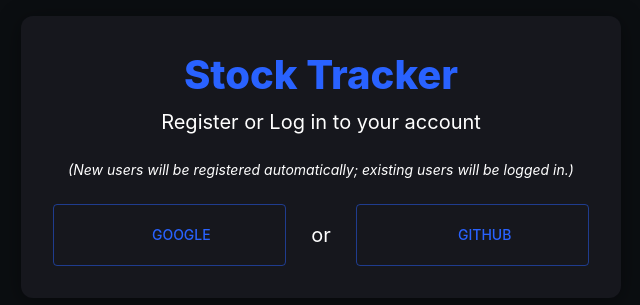
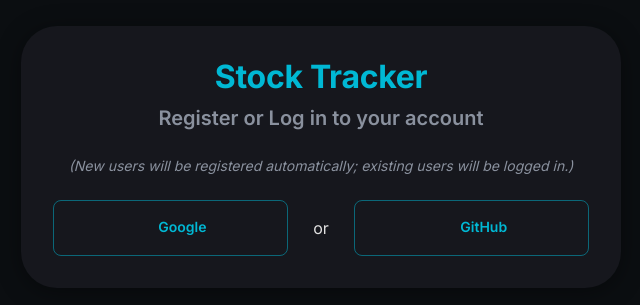
Before and after one commit to TradeLayers/FE, a React (Vite) app: page /login in a window 1280 px wide. Shown: the part 243-548 px from the top of the page, without its empty margins (319-959 px from the left). Built offline with nearby package versions, Linux system fonts and the light colour scheme; no server answers; some icons are missing.

Commit message:
STC-53: Set up unified dark theme with consistent color scheme

```diff
--- a/index.html
+++ b/index.html
@@ -3,8 +3,11 @@
     <head>
         <meta charset="UTF-8" />
         <link rel="icon" type="image/svg+xml" href="/vite.svg" />
+        <link rel="preconnect" href="https://fonts.googleapis.com" />
+        <link rel="preconnect" href="https://fonts.gstatic.com" crossorigin />
+        <link href="https://fonts.googleapis.com/css2?family=Inter:wght@400;500;600;700&display=swap" rel="stylesheet" />
         <meta name="viewport" content="width=device-width, initial-scale=1.0" />
-        <title>frontend</title>
+        <title>Stock Tracker</title>
     </head>
     <body>
         <div id="root"></div>
--- a/src/MainPage.styles.ts
+++ b/src/MainPage.styles.ts
@@ -14,6 +14,5 @@
 export const AuthButton: SxProps<Theme> = {
     px: 4,
     py: 1.5,
-    fontSize: '1.1rem',
-    backgroundColor: '#16171dff',
+    backgroundColor: 'background.paper',
 };
--- a/src/features/Login/SignUp.styles.ts
+++ b/src/features/Login/SignUp.styles.ts
@@ -12,22 +12,21 @@
 export const Description: SxProps<Theme> = {
     width: '100%',
     maxWidth: 600,
-    color: 'primary.secondary',
+    color: 'text.primary',
     bgcolor: 'background.paper',
     borderRadius: 3,
     p: 4,
-    fontSize: 20,
     boxShadow: '0 4px 24px rgba(0,0,0,0.4)',
 };
 
 export const AdditionalInfo: SxProps<Theme> = {
     mt: 1,
     mb: 3,
-    color: 'primary.secondary',
+    color: 'text.secondary',
 };
 
 export const AuthOptions: SxProps<Theme> = {
     display: 'flex',
     gap: 2,
-    color: 'ffffff',
+    color: 'text.primary',
 };
--- a/src/features/Login/SignUp.tsx
+++ b/src/features/Login/SignUp.tsx
@@ -62,17 +62,11 @@
     return (
         <Box sx={Title}>
             <Box sx={Description}>
-                <Typography
-                    variant="h5"
-                    fontSize={40}
-                    fontWeight={800}
-                    textAlign="center"
-                    color="primary.main"
-                >
+                <Typography variant="h2" textAlign="center" color="primary.main">
                     Stock Tracker
                 </Typography>
 
-                <Typography variant="h5" fontSize={20} textAlign="center" sx={AdditionalInfo}>
+                <Typography variant="h5" textAlign="center" sx={AdditionalInfo}>
                     Register or Log in to your account
                 </Typography>
                 <Typography
--- a/src/styles/theme.ts
+++ b/src/styles/theme.ts
@@ -3,15 +3,65 @@
 const MainTheme = createTheme({
     palette: {
         mode: 'dark',
-        primary: { main: '#2962ff' },
-        secondary: { main: '#ffffff' },
+        primary: { main: '#00b8d4' },
+        secondary: { main: '#1e2a35' },
         background: {
             default: '#0b0e11',
-            paper: '#16171dff',
+            paper: '#16171d',
         },
+        text: {
+            primary: '#e0e0e0',
+            secondary: '#8a919e',
+        },
+        divider: 'rgba(255, 255, 255, 0.08)',
+        success: { main: '#00c853' },
+        error: { main: '#ff1744' },
+        warning: { main: '#ff9100' },
     },
     typography: {
         fontFamily: '"Inter", "Roboto", "Helvetica", "Arial", sans-serif',
+        h1: { fontSize: '2.5rem', fontWeight: 700, letterSpacing: '-0.02em' },
+        h2: { fontSize: '2rem', fontWeight: 700, letterSpacing: '-0.01em' },
+        h3: { fontSize: '1.75rem', fontWeight: 600 },
+        h4: { fontSize: '1.5rem', fontWeight: 600 },
+        h5: { fontSize: '1.25rem', fontWeight: 600 },
+        h6: { fontSize: '1rem', fontWeight: 600 },
+        button: { textTransform: 'none', fontWeight: 600 },
+    },
+    shape: {
+        borderRadius: 12,
+    },
+    components: {
+        MuiButton: {
+            styleOverrides: {
+                root: {
+                    borderRadius: 8,
+                    textTransform: 'none',
+                },
+            },
+        },
+        MuiPaper: {
+            styleOverrides: {
+                root: {
+                    backgroundImage: 'none',
+                },
+            },
+        },
+        MuiCard: {
+            styleOverrides: {
+                root: {
+                    backgroundImage: 'none',
+                },
+            },
+        },
+        MuiAppBar: {
+            styleOverrides: {
+                root: {
+                    backgroundImage: 'none',
+                    boxShadow: 'none',
+                },
+            },
+        },
     },
 });
 
```
